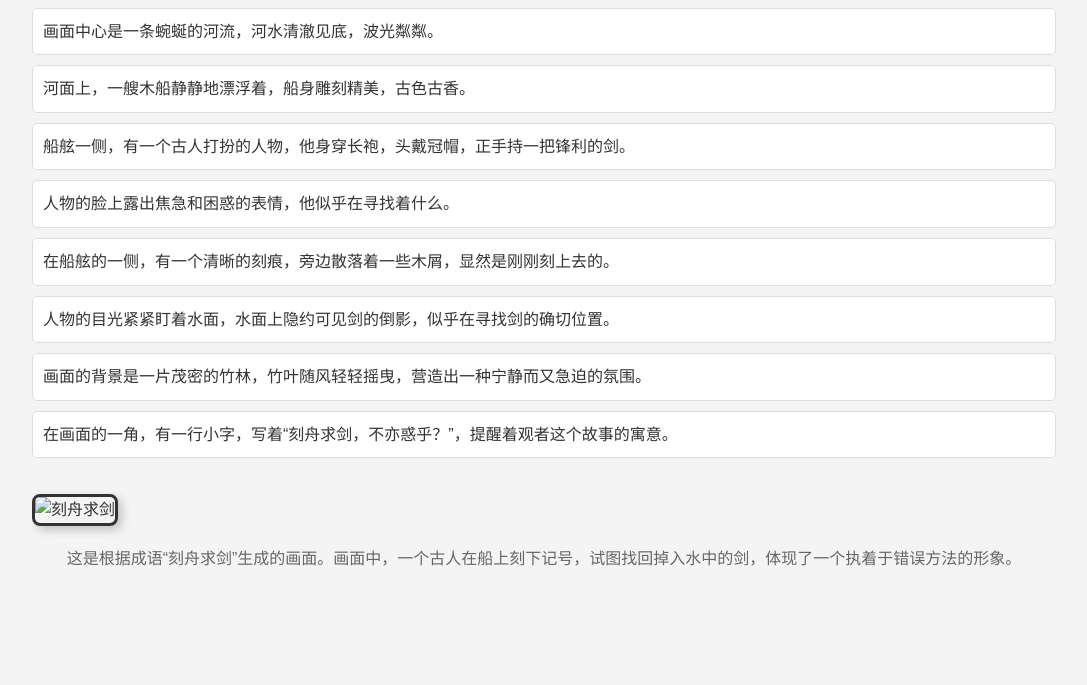
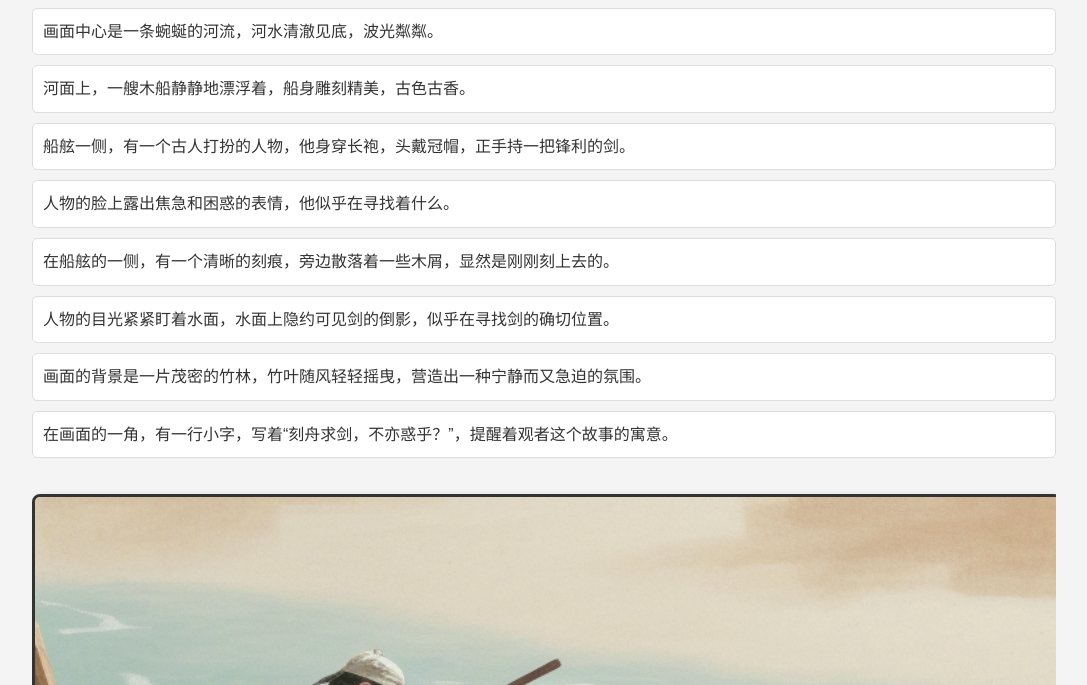
Before and after one commit to 15084681014/kzqj, a plain HTML site: page index.html in a window 1280 px wide. Shown: the part 115-800 px from the top of the page, without its empty margins (96-1183 px from the left). Drawn offline with Linux system fonts and the light colour scheme; files that its build step writes are made by us from their sources; files whose address does not match are found by name.

Commit message:
Update index.html

```diff
--- a/index.html
+++ b/index.html
@@ -21,7 +21,7 @@
             <li>在画面的一角，有一行小字，写着“刻舟求剑，不亦惑乎？”，提醒着观者这个故事的寓意。</li>
         </ul>
         <!-- 确保图片路径正确 -->
-        <img src="images/kzqj.png" alt="刻舟求剑">
+        <img src="kzqj.png" alt="刻舟求剑">
         <p>这是根据成语“刻舟求剑”生成的画面。画面中，一个古人在船上刻下记号，试图找回掉入水中的剑，体现了一个执着于错误方法的形象。</p>
     </div>
     <script src="js/script.js"></script>
```
